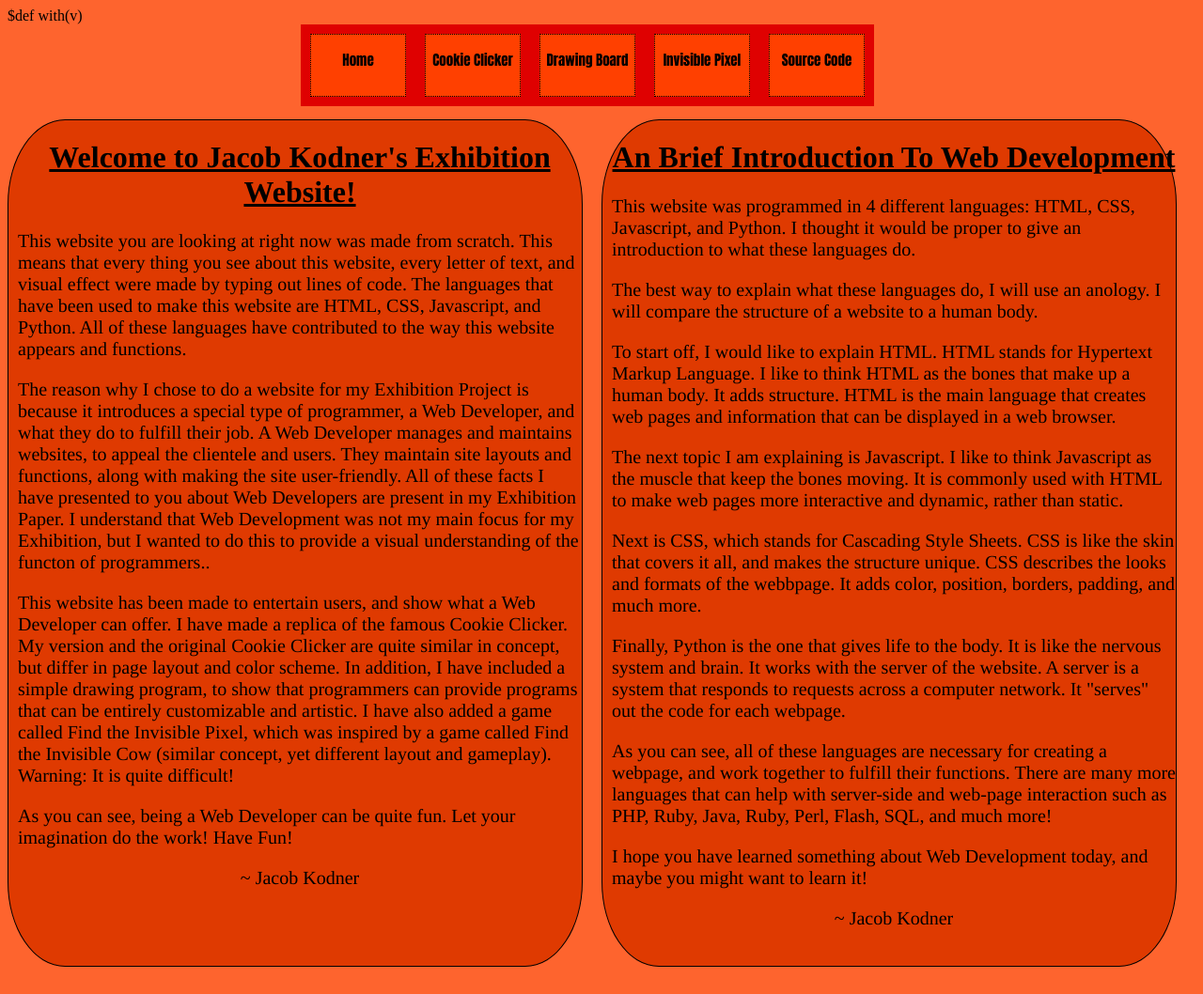
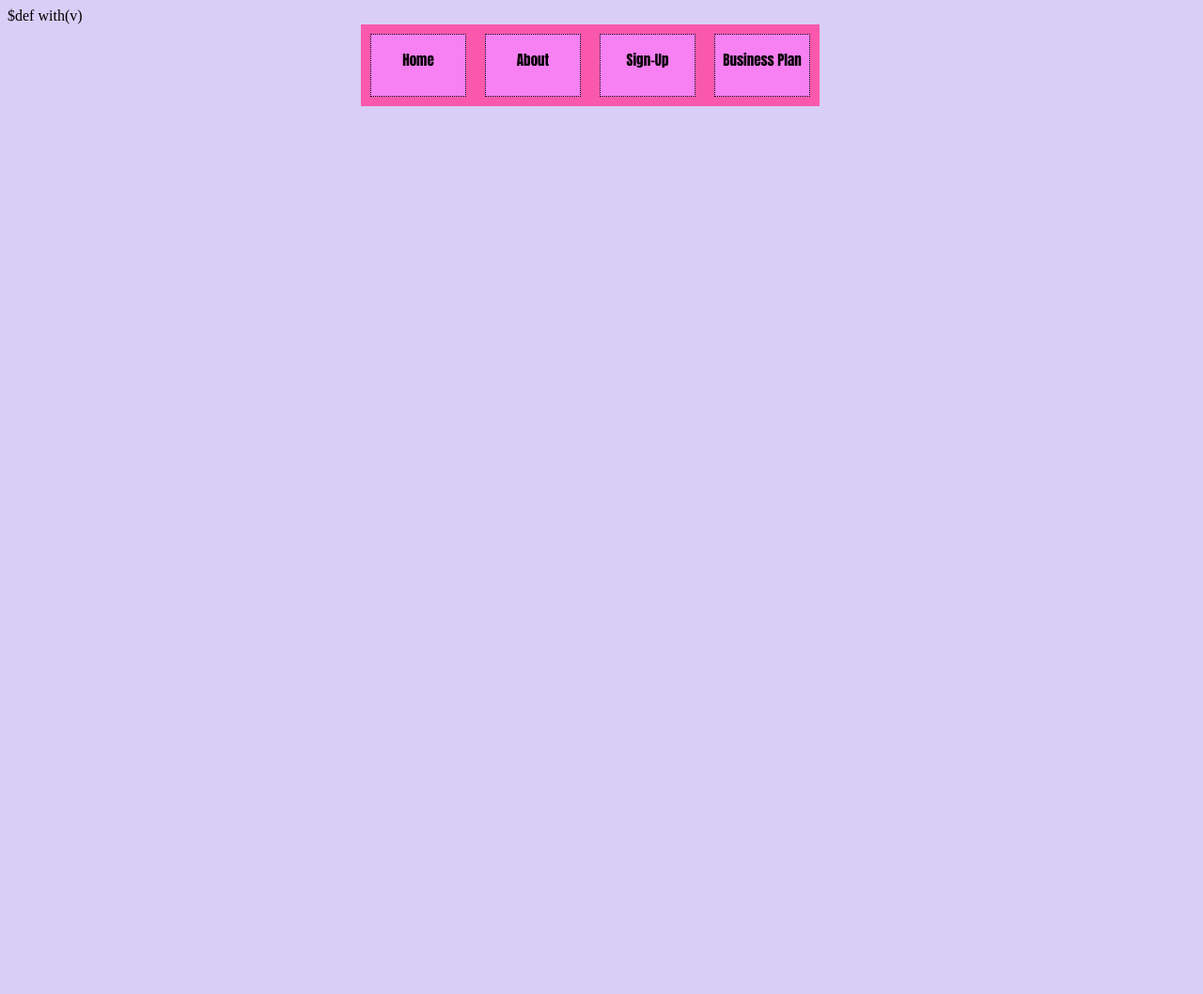
Before and after one commit to JKodner/charity, a Python web app: template templates/home.html in a window 1280 px wide. Shown: the whole page at 94% size. Run offline with Jinja, Linux system fonts and the light colour scheme; the template is opened without the code that fills it, so the values that code supplies are empty.

Commit message:
Updated Page

```diff
--- a/templates/home.html
+++ b/templates/home.html
@@ -1,47 +1,24 @@
 $def with(v)
 <head>
 	<style>
-		body {background-color:#FE642E;}
+		body {background-color:#D8CEF6;}
 		#navbar {
 			position: absolute;
-			left: 25%;
+			left: 30%;
 			list-style-type: none;
 			margin: 0;
 			padding: 0;
 			overflow: hidden;
 		}
 
-		#intro {
-			position: absolute;
-			padding-left: 10px;
-			top: 12%;
-			background-color: #DF3A01;
-			border-radius: 10%;
-			border: 1px solid black;
-			width: 600px;
-			height: 900px;
-		}
-
-		#intro p {
-			font-family: Times;
-			font-size: 20px;
-		}
-
-		#heading {
-			text-align: center;
-			font-family: Times;
-			font-weight: bold;
-			text-decoration: underline;
-		}
-
 		#navbar li {
 			float: left;
 			padding-right: 10px;
-			background-color: #DF0101;
+			background-color: #FA58AC;
 			padding: 10px 10px 10px 10px;
 		}
 		#navbar #link {
-			background-color: #FF4000;
+			background-color: #F781F3;
 			height: 50px;
 			width: 100px;
 			padding-top: 15px;
@@ -51,7 +28,7 @@ $def with(v)
 			border: 1px dotted black;
 		}
 		#navbar #link:hover {
-			background-color: #FE642E;
+			background-color: #F5A9F2;
 		}
 		#navbar a {
 			text-decoration: none;
@@ -78,65 +55,23 @@ $def with(v)
 		<li>
 			<a href="http://0.0.0.0:8080/cookie">
 				<div id="link">
-					Cookie Clicker
+					About
 				</div>
 			</a>
 		</li>
 		<li>
 			<a href="http://0.0.0.0:8080/draw">
 				<div id="link">
-					Drawing Board
+					Sign-Up
 				</div>
 			</a>
 		</li>
 		<li>
 			<a href="http://0.0.0.0:8080/pixel">
 				<div id="link">
-					Invisible Pixel
-				</div>
-			</a>
-		</li>
-		<li>
-			<a href="http://0.0.0.0:8080/code">
-				<div id="link">
-					Source Code
+					Business Plan
 				</div>
 			</a>
 		</li>
 	</ul>
-	<div id="intro">
-		<h1 id="heading">Welcome to Jacob Kodner's Exhibition Website!</h1>
-		<p>This website you are looking at right now was made from scratch. This means that every thing you see about this website, every letter of text, and visual effect were made by typing out lines of code. The languages that have been used to make this website are HTML, CSS, Javascript, and Python. All of these languages have contributed to the way this website appears and functions.</p>
-
-		<p>The reason why I chose to do a website for my Exhibition Project is because it introduces a special type of programmer, a Web Developer, and what they do to fulfill their job. A Web Developer manages and maintains websites, to appeal the clientele and users. They maintain site layouts and functions, along with making the site user-friendly. All of these facts I have presented to you about Web Developers are present in my Exhibition Paper. I understand that Web Development was not my main focus for my Exhibition, but I wanted to do this to provide a visual understanding of the functon of programmers..</p>
-
-		<p>This website has been made to entertain users, and show what a Web Developer can offer. I have made a replica of the famous Cookie Clicker. My version and the original Cookie Clicker are quite similar in concept, but differ in page layout and color scheme. In addition, I have included a simple drawing program, to show that programmers can provide programs that can be entirely customizable and artistic. I have also added a game called Find the Invisible Pixel, which was inspired by a game called Find the Invisible Cow (similar concept, yet different layout and gameplay). Warning: It is quite difficult!</p>
-
-		<p>As you can see, being a Web Developer can be quite fun. Let your imagination do the work! Have Fun!</p>
-		<p style="text-align:center">~ Jacob Kodner</p>
-	</div>
-	<div id="intro" style="left: 50%">
-		<h1 id="heading">An Brief Introduction To Web Development</h1>
-		<p>This website was programmed in 4 different languages: HTML, CSS, Javascript, and Python. I thought it would be proper to give an introduction to what these languages do.</p>
-
-		<p>The best way to explain what these languages do, I will use an anology. I will compare the structure of a website to a human body.</p>
-
-		<p>To start off, I would like to explain HTML. HTML stands for Hypertext Markup Language. I like to think HTML as the bones that make up a human body. It adds structure. HTML is the main language that creates web pages and information that can be displayed in a web browser.</p>
-
-		<p>The next topic I am explaining is Javascript. I like to think Javascript as the muscle that keep the bones moving. It is commonly used with HTML to make web pages more interactive and dynamic, rather than static.</p>
-
-		<p>Next is CSS, which stands for Cascading Style Sheets. CSS is like the skin that covers it all, and makes the structure unique. CSS describes the looks and formats of the webbpage. It adds color, position, borders, padding, and much more.</p>
-
-		<p>Finally, Python is the one that gives life to the body. It is like the nervous system and brain. It works with the server of the website. A server is a system that responds to requests across a computer network. It "serves" out the code for each webpage.</p>
-
-		<p>As you can see, all of these languages are necessary for creating a webpage, and work together to fulfill their functions. There are many more languages that can help with server-side and web-page interaction such as PHP, Ruby, Java, Ruby, Perl, Flash, SQL, and much more!</p>
-
-		<p>I hope you have learned something about Web Development today, and maybe you might want to learn it!</p>
-
-		<p style="text-align:center">~ Jacob Kodner</p>
-	</p>
-	</div>
-
-	<!-- http://thumbnails.visually.netdna-cdn.com/top-skills-required-for-web-design_52ff926b965fc_w1500.png -->
-
 </body>
```
